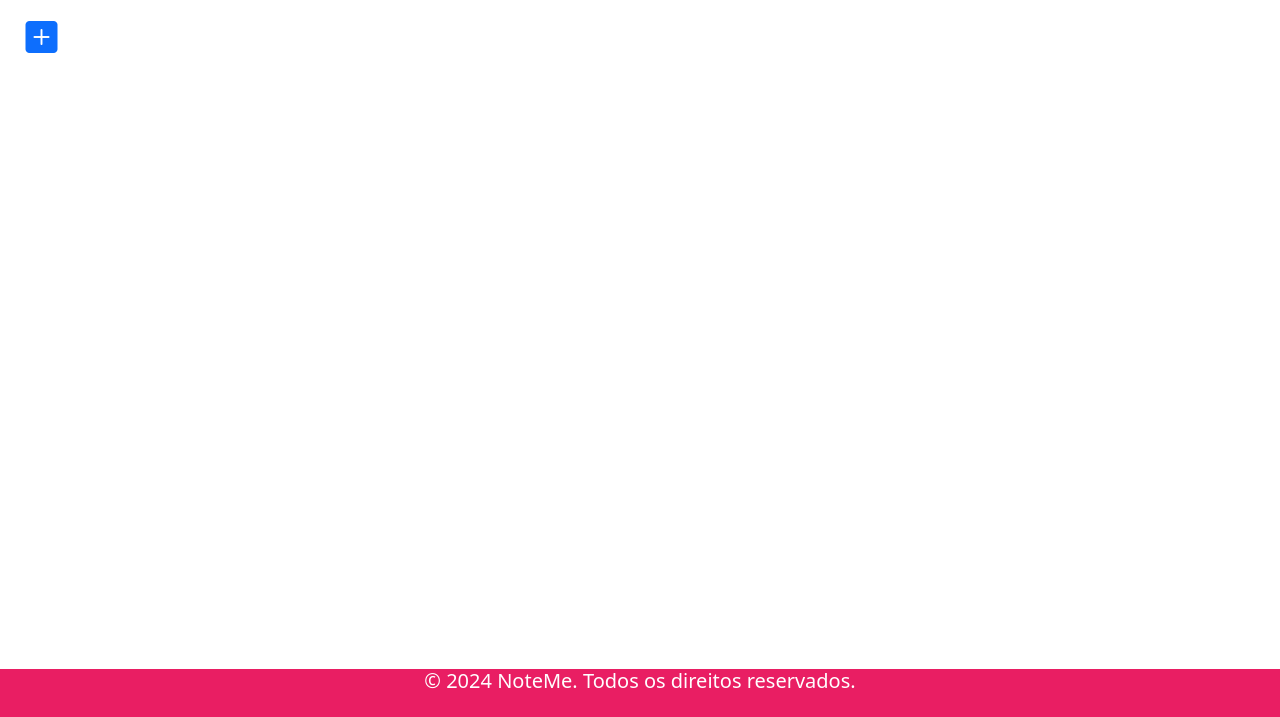
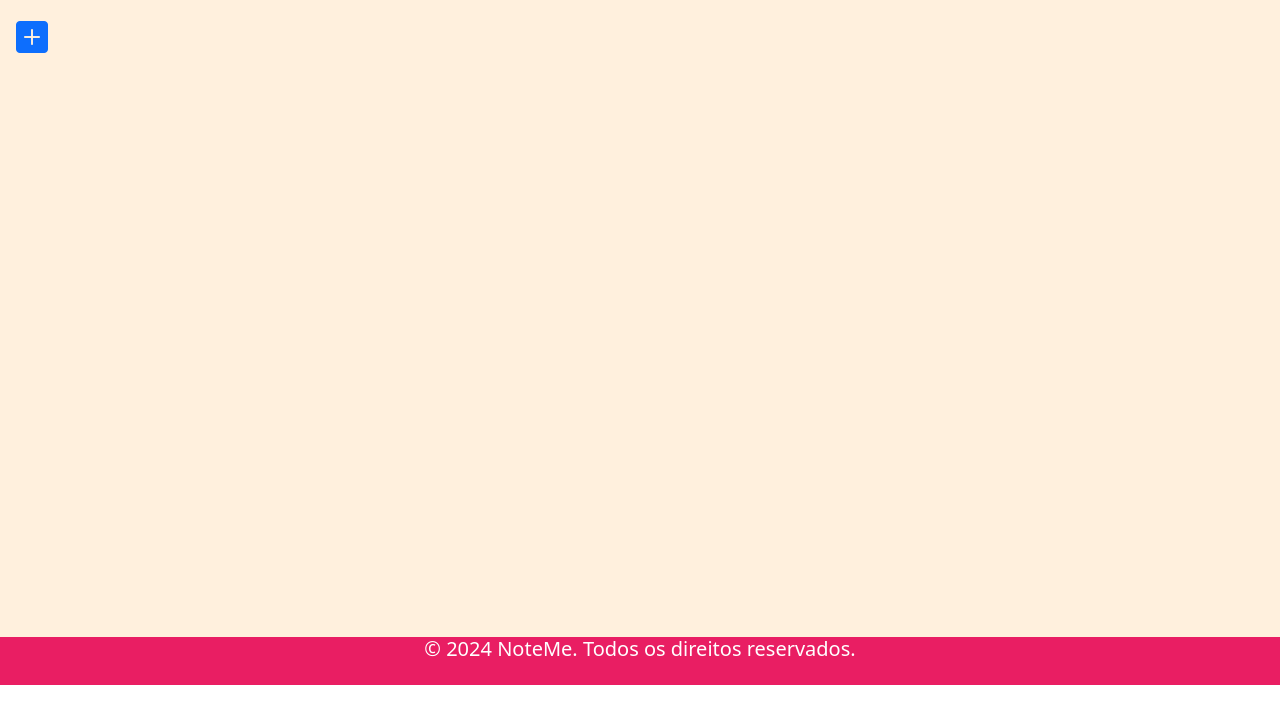
Before and after one commit to laurqsr/notas, a plain HTML site: page index.html in a window 1280 px wide. Shown: the part 83-800 px from the top of the page. Drawn offline with nearby package versions, Linux system fonts and the light colour scheme.

Commit message:
background

```diff
--- a/css/style.css
+++ b/css/style.css
@@ -26,8 +26,13 @@ header{
 }
 
 main{
-  margin: 2vh 2vw;
+  padding: 2vh;
   min-height: 80vh;
+  background-color: rgb(255, 240, 221);
+}
+
+.card{
+  background-color: #3da1ff;
 }
 
 #notes{
```
